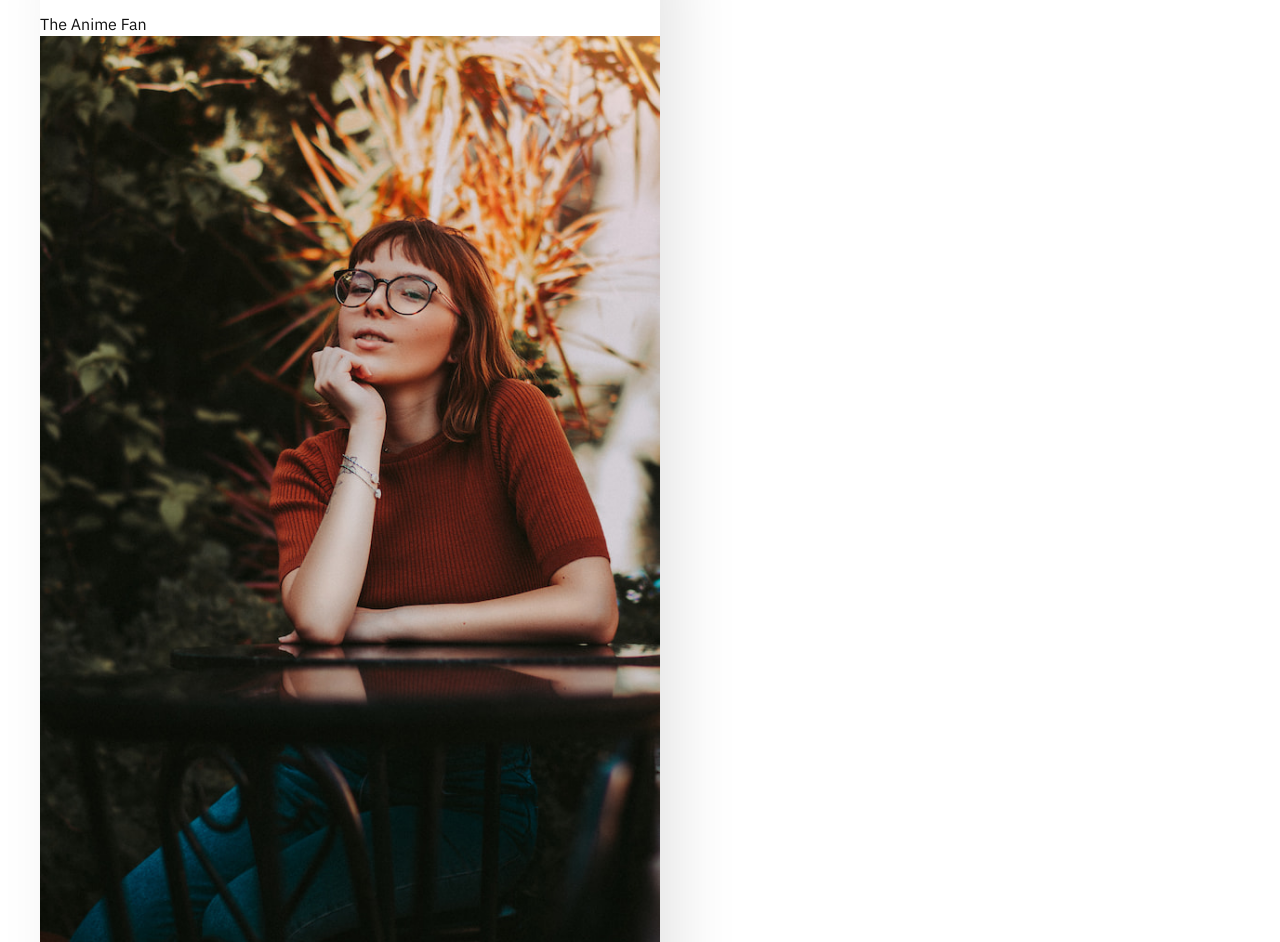
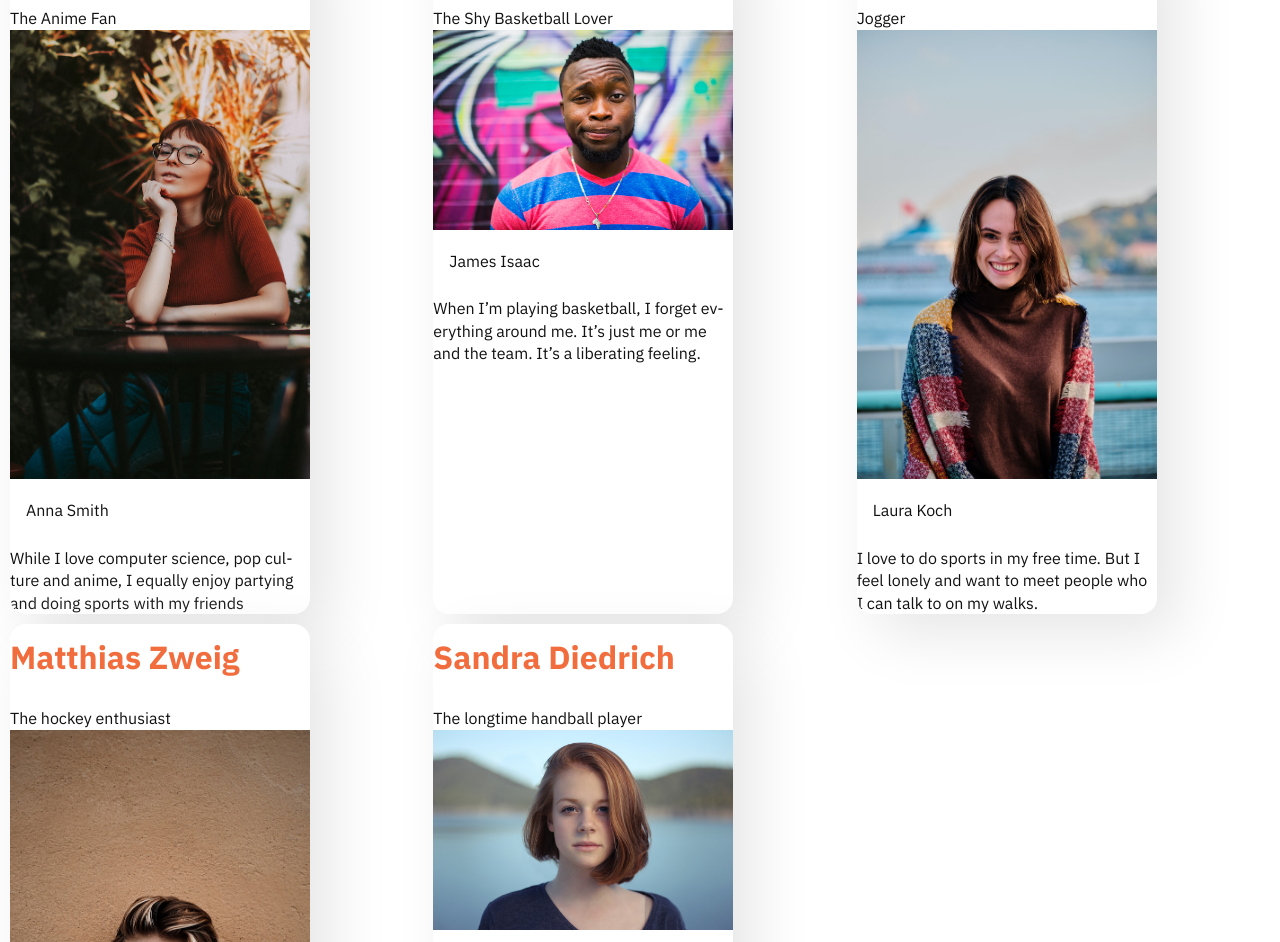
Before and after one commit to mi-classroom/webdev-fd-2021-css-grid-JJJS777, a plain HTML site: page index.html in a window 1280 px wide. Shown: the part 494-1436 px from the top of the page. Drawn offline with Linux system fonts and the light colour scheme.

Commit message:
grundstruktur grid

```diff
--- a/styles/components.css
+++ b/styles/components.css
@@ -40,3 +40,15 @@
 .additional-infos{
   display: none;
 }
+
+
+/* Overview
+###########################################################################  */
+.overview{
+  display: grid;
+  padding: var(--xs);
+  margin: 0;
+
+  gap: var(--xs);
+  grid-template-columns: repeat(auto-fit, minmax(calc(var(--m)*20), 1fr));
+}
```
